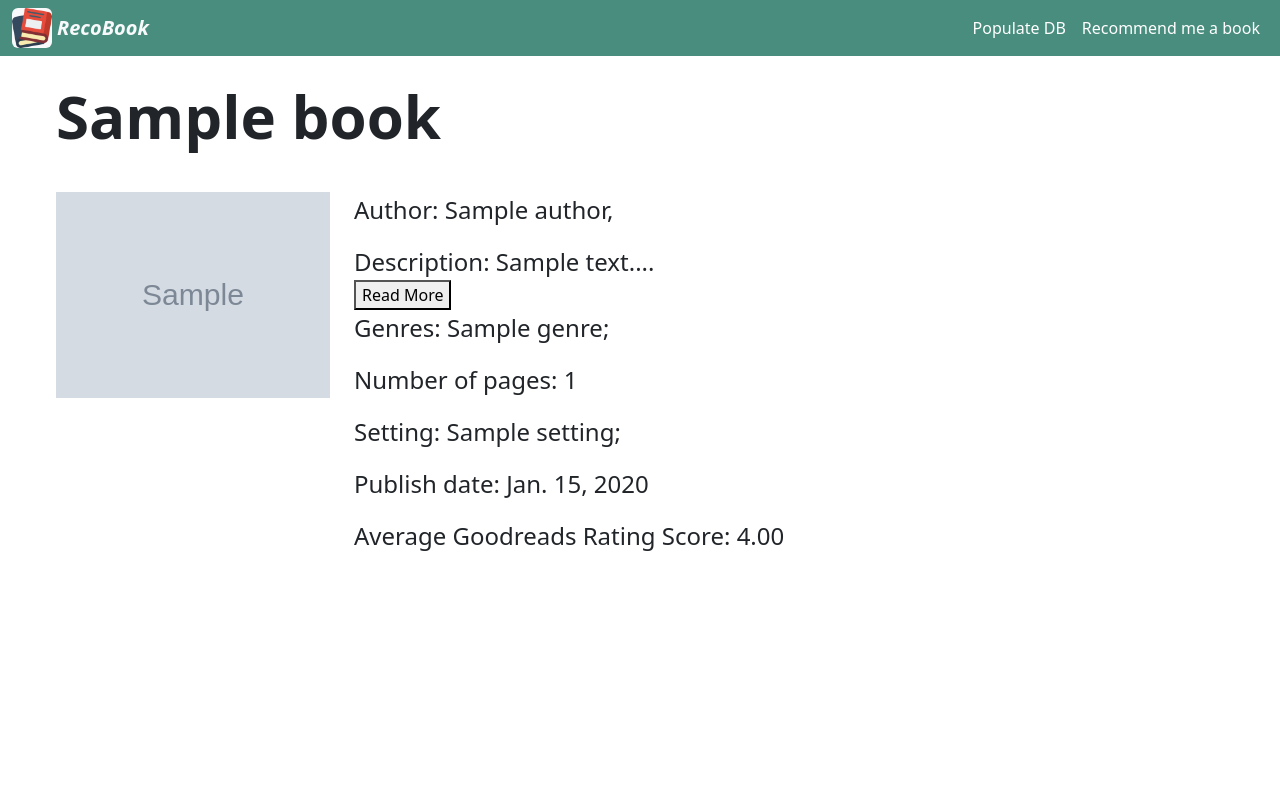
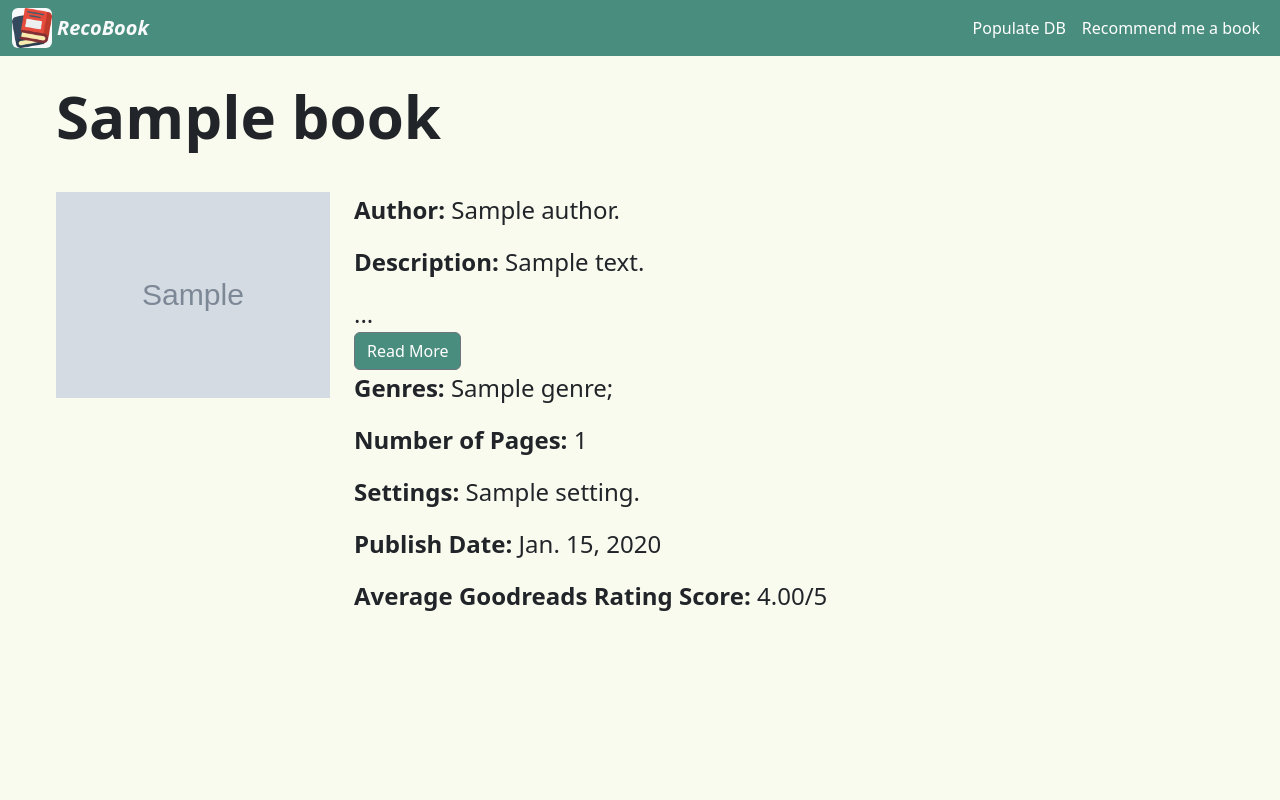
Before and after one commit to juradosalado/RecoBook, a Django app: page /details/1/ in a window 1280 px wide. Run offline with Django 4.2, Linux system fonts and the light colour scheme; tables that the repository leaves empty hold one stand-in row (values such as "Sample post"); grey boxes marked "Sample" are stand-in pictures.

Commit message:
change session_ids and finish details style

```diff
--- a/BookRecommender/BookRecommender/urls.py
+++ b/BookRecommender/BookRecommender/urls.py
@@ -24,6 +24,6 @@ urlpatterns = [
     path("populate/", views.populateDatabase),
     path("recommend/", views.recommend),
     path('webhook/', views.webhook, name='webhook'),
-    path('results/', views.showResults, name='results'),
+    path('results/<int:session_id>/', views.showResults, name='results'),
     path('details/<int:id>/', views.details, name='details'),
 ]
--- a/BookRecommender/main/views.py
+++ b/BookRecommender/main/views.py
@@ -30,7 +30,8 @@ def deleteOldUserSessions():
 
 def index(request):
     #DELETE ALL UserSession with more than 24 hours since their date_created:
-    deleteOldUserSessions()
+    #deleteOldUserSessions()
+    print(dictScores)
     return render(request, 'base_INDEX.html')
 
 def chatbot(request):
@@ -68,8 +69,7 @@ def recommend(request):
     dict_ordered = dict(list(sorted(dictScores.items(), key=lambda item: (-item[1], -item[0].average_rating, item[0].num_ratings)))[:20])
     return render(request, 'base_RECOMMEND_FORM.html', {'dict': dict_ordered, 'dict_matching': dictMatching})
 
-def showResults(request):
-    session_id = request.GET.get('session')
+def showResults(request, session_id):
     user_session = UserSession.objects.get(session_id=session_id)
     dict_ordered = dict(list(sorted(dictScores[user_session].items(), key=lambda item: (-item[1], -item[0].average_rating, item[0].num_ratings)))[:20])
     print(dict_ordered)
@@ -85,7 +85,7 @@ def webhook(request):
     print(request.session)
     req = json.loads(request.body)
     if 'session' in req:
-        session_id = req['session']
+        session_id = req['session'].split("dfMessenger-")[1]
         print("Esta es la id:"+ session_id)
     else:
         session_id = str(uuid.uuid4())
--- a/BookRecommender/static/js/readMore.js
+++ b/BookRecommender/static/js/readMore.js
@@ -1,18 +1,24 @@
 console.log('Sanity check!')
 document.addEventListener('DOMContentLoaded', function() {
-    const button = document.querySelector('.read-more');
+    const button = document.querySelector('.read-more-btn');
     const description = document.querySelector('.description-div');
 
     const maxLength = 200; // Set the maximum length of the description
 
     // Get the full text of the description
-const fullText = description.textContent.trim();
+    const fullText = description.innerHTML.trim();
+
+    const startIndex = fullText.indexOf('</strong>') + '</strong>'.length;
+    const titleText = fullText.substring(0, startIndex);
+    const descriptionText = fullText.substring(startIndex);
+
+
 
     // Truncate the text to the maximum length
-const truncatedText = fullText.slice(0, maxLength) + '...';
+    const truncatedText = descriptionText.slice(0, maxLength) + '...';
 
     // Replace the text in the description with the truncated text
-description.textContent = truncatedText;
+    description.innerHTML = titleText + truncatedText;
 
     // Show the "Read More" button
     button.style.display = 'inline-block';
@@ -22,11 +28,16 @@ button.addEventListener('click', () => {
       // Check if the description is currently truncated
       const isTruncated = description.textContent.trim().endsWith('...');
 
+      // Update the text on the button
+      if(description.textContent.trim().endsWith('...')){
+        button.textContent = 'Read Less';
+      }else{
+        button.textContent = 'Read More';
+      }
+
       // Toggle the text between the full text and the truncated text
-  description.textContent = isTruncated ? fullText : truncatedText;
+      description.innerHTML = isTruncated ? fullText : titleText + truncatedText;
 
-  // Update the text on the button
-  button.textContent = isTruncated ? 'Read More' : 'Read Less';
     });
 
   });
--- a/BookRecommender/static/styles/details.css
+++ b/BookRecommender/static/styles/details.css
@@ -1,3 +1,6 @@
+body{
+    background-color: #f9fbee;
+}
 .title-row{
     margin-top: 5rem;
     margin-bottom: 2rem;
@@ -23,3 +26,11 @@
     font-size: 1.5rem;
     font-weight: 400;
 }
+
+
+
+.read-more-btn{
+    color: white;
+    background-color: var(--main-color);
+
+}
--- a/BookRecommender/templates/base_DETAILS.html
+++ b/BookRecommender/templates/base_DETAILS.html
@@ -20,20 +20,20 @@
             <img src={{ book.cover }}>
         </div>
         <div class="col-sm-9 content-col">
-            <p>Author:
+            <p><strong>Author: </strong>
                 {% if book.authors.all %}
                     {% for author in book.authors.all %}
-                        {{ author.name }},
+                        {{ author.name }}{% if not forloop.last %},{% else %}.{% endif %}
                     {% endfor %}
                 {% else %}
                     Unkown author.
                 {% endif %}
             </p>
             <div class="description-div">
-                <p>Description: {{book.description}}</p>
+                <p><strong>Description:</strong> {{book.description}}</p>
             </div>
-            <button class="read-more">Read More</button>
-            <p>Genres:
+            <button class="read-more-btn btn btn-outline-secondary">Read More</button>
+            <p><strong>Genres:</strong>
                 {% if book.genres.all %}
                     {% for genre in book.genres.all %}
                         {{ genre.name }};
@@ -42,18 +42,18 @@
                     Unkown genres.
                 {% endif %}
             </p>
-            <p>Number of pages: {{book.pages_number}}</p>
-            <p>Setting:
+            <p><strong>Number of Pages:</strong> {{book.pages_number}}</p>
+            <p><strong>Settings:</strong>
                 {% if book.setting.all %}
                 {% for setting in book.setting.all %}
-                    {{ setting.name }};
+                    {{ setting.name }}{% if not forloop.last %};{% else %}.{% endif %}
                 {% endfor %}
                 {% else %}
                     Unkown settings.
                 {% endif %}
             </p>
-            <p>Publish date: {{book.publish_date}}</p>
-            <p>Average Goodreads Rating Score: {{book.average_rating}}</p>
+            <p><strong>Publish Date:</strong> {{book.publish_date}}</p>
+            <p><strong>Average Goodreads Rating Score:</strong> {{book.average_rating}}/5</p>
         </div>
     </div>
 </div>
```
Lines whose indentation alone changed are shown as unchanged.
